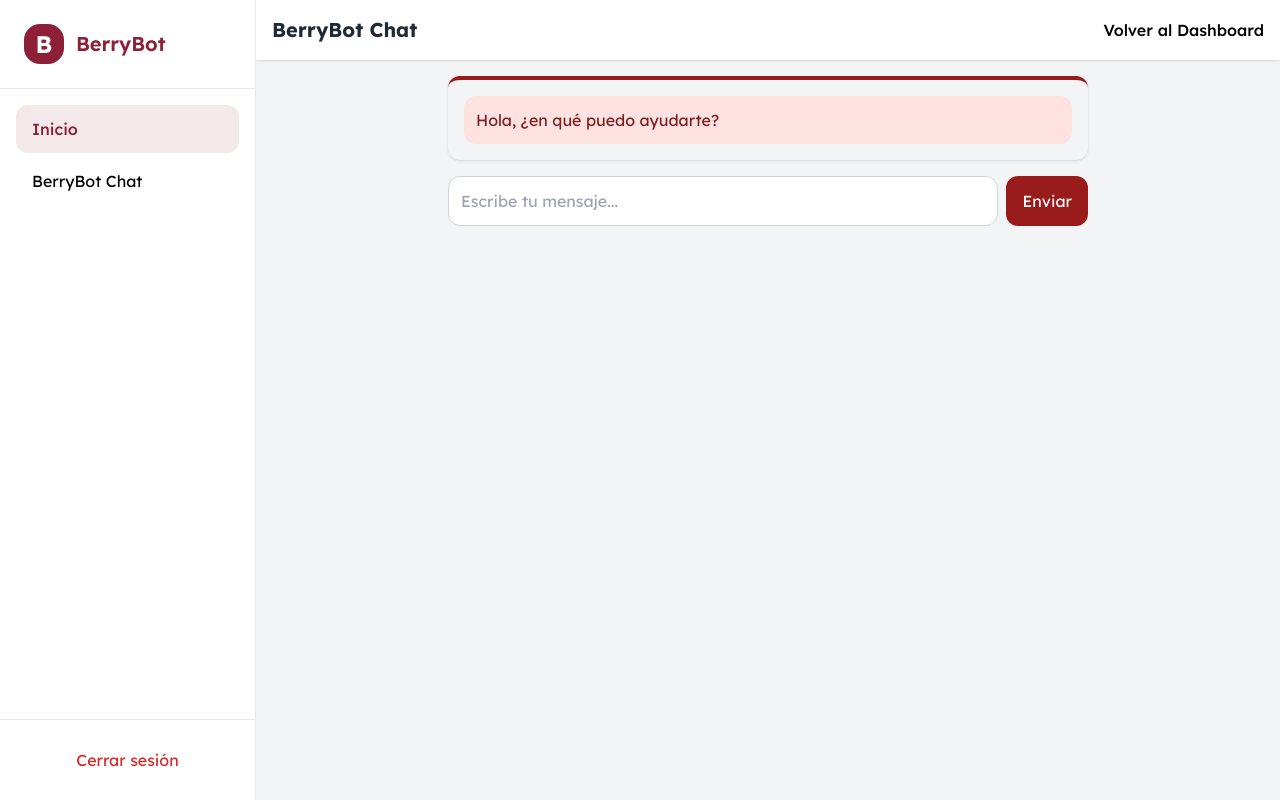
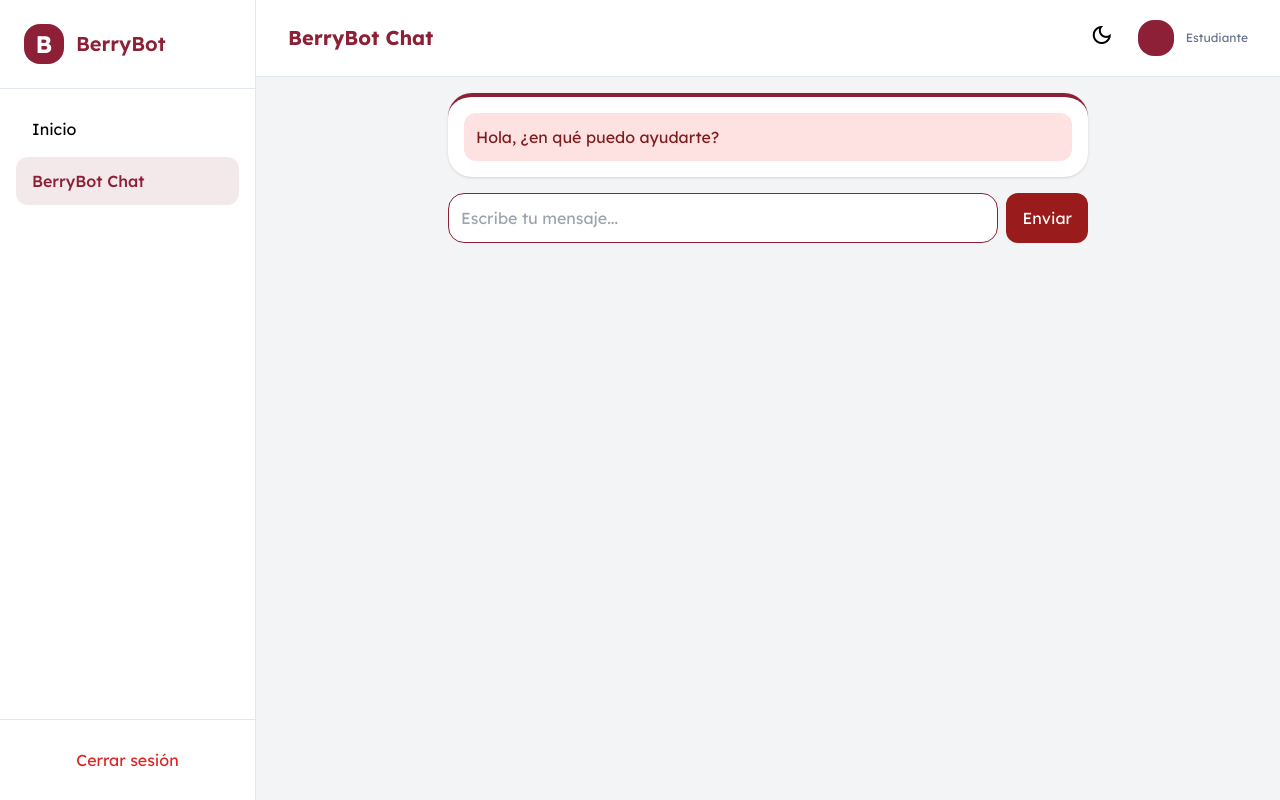
Before and after one commit to NotDrawing/BerryBot, a website: page public/chat.html in a window 1280 px wide. Drawn offline with nearby package versions, Linux system fonts and the light colour scheme.

Commit message:
Modificaciones al modo noche y cambios de color a chatbot

```diff
--- a/public/chat.html
+++ b/public/chat.html
@@ -1,22 +1,27 @@
 <!DOCTYPE html>
-<html lang="es">
+<html lang="es" class="light">
+
 <head>
   <meta charset="UTF-8" />
   <title>BerryBot Chat</title>
 
+  <!-- CSS -->
   <link rel="stylesheet" href="css/styles.css" />
 
+
   <link href="https://fonts.googleapis.com/css2?family=Lexend:wght@400;500;600;700&display=swap" rel="stylesheet">
-
+  <link rel="stylesheet"
+    href="https://fonts.googleapis.com/css2?family=Material+Symbols+Outlined:opsz,wght,FILL,GRAD@20..48,100..700,0..1,-50..200" />
   <link href="dist/output.css" rel="stylesheet">
 </head>
 
-<body class="bg-gray-100 font-[Lexend] flex">
+<body class="bg-gray-100 dark:bg-[#1f1315] text-slate-900 dark:text-white font-[Lexend] flex">
 
   <!-- SIDEBAR -->
-  <div class="w-64 min-h-screen bg-white border-r fixed left-0 top-0 flex flex-col">
+  <div
+    class="w-64 min-h-screen bg-white dark:bg-[#2d1a1e] border-r border-slate-200 dark:border-white/10 fixed left-0 top-0 flex flex-col">
 
-    <div class="p-6 border-b">
+    <div class="p-6 border-b border-slate-200 dark:border-white/10">
       <div class="flex items-center gap-3">
         <div class="w-10 h-10 bg-[#8d2036] rounded-2xl flex items-center justify-center text-white font-bold text-2xl">
           B
@@ -31,19 +36,18 @@
     <nav class="flex-1 p-4 space-y-1">
 
       <a href="dashboard.html"
-         class="block px-4 py-3 rounded-xl bg-[#8d2036]/10 text-[#8d2036] font-medium">
+        class="block px-4 py-3 rounded-xl hover:bg-slate-100 dark:hover:bg-white/5 transition-colors">
         Inicio
       </a>
 
-      <a href="chat.html"
-         class="block px-4 py-3 rounded-xl hover:bg-gray-100">
+      <a href="chat.html" class="block px-4 py-3 rounded-xl bg-[#8d2036]/10 text-[#8d2036] font-medium">
         BerryBot Chat
       </a>
 
     </nav>
 
-    <div class="p-4 border-t">
-      <button class="w-full px-4 py-3 text-red-600 hover:bg-red-50 rounded-xl">
+    <div class="p-4 border-t border-slate-200 dark:border-white/10">
+      <button class="w-full px-4 py-3 text-red-600 hover:bg-red-50 dark:hover:bg-red-950/30 transition-colors">
         Cerrar sesión
       </button>
     </div>
@@ -54,40 +58,44 @@
   <div class="ml-64 flex-1 flex flex-col">
 
     <!-- HEADER -->
-    <header class="bg-white shadow p-4 flex justify-between items-center">
-      <h1 class="text-xl font-bold text-gray-800">
+    <header
+      class="bg-white dark:bg-[#2d1a1e] border-b border-slate-200 dark:border-white/10 px-8 py-5 flex justify-between items-center">
+      <h1 class="text-xl font-bold text-[#8d2036] dark:text-white">
         BerryBot Chat
       </h1>
 
-      <a href="dashboard.html" class="hover:underline font-medium">
-        Volver al Dashboard
-      </a>
+      <div class="flex items-center gap-6">
+        <button onclick="toggleDark()" class="text-2xl">
+          <span id="dark-icon" class="material-symbols-outlined">dark_mode</span>
+        </button>
+
+        <div class="flex items-center gap-3">
+          <div id="hd-avatar"
+            class="w-9 h-9 bg-[#8d2036] text-white rounded-2xl flex items-center justify-center font-bold text-sm">
+          </div>
+          <div>
+            <div id="hd-name" class="font-semibold text-sm"></div>
+            <div class="text-xs text-slate-500 dark:text-slate-400">Estudiante</div>
+          </div>
+        </div>
+      </div>
+
     </header>
 
     <!-- CHAT -->
     <section class="flex flex-col flex-1 max-w-2xl mx-auto w-full p-4">
 
       <!-- MENSAJES -->
-      <div
-        id="chatbot-messages"
-        class="flex-1 overflow-y-auto bg-gray-100 rounded-xl border-t-4 border-red-800 shadow p-4 space-y-3 h-[500px]"
-      >
+      <div id="chatbot-messages"
+        class="flex-1 overflow-y-auto bg-white dark:bg-[#2d1a1e] rounded-3xl border-t-4 border-[#8d2036] shadow p-4 space-y-3 h-[500px]">
       </div>
 
       <!-- INPUT -->
       <div class="mt-4 flex gap-2">
 
-        <input
-          type="text"
-          id="chatbot-input"
-          placeholder="Escribe tu mensaje..."
-          class="flex-1 p-3 rounded-xl border border-gray-300 focus:outline-none focus:ring-2 focus:ring-red-900"
-        />
-
-        <button
-          id="chatbot-send"
-          class="bg-red-800 text-white px-4 rounded-xl hover:bg-red-900 transition"
-        >
+        <input type="text" id="chatbot-input" placeholder="Escribe tu mensaje..."
+          class="flex-1 p-3 rounded-2xl border border-[#8d2036] bg-white dark:bg-[#2d1a1e] dark:text-white outline-none focus:outline-none focus:border-[#8d2036] focus:ring-0 focus:shadow-none" />
+        <button id="chatbot-send" class="bg-red-800 text-white px-4 rounded-xl hover:bg-red-900 transition">
           Enviar
         </button>
 
@@ -97,7 +105,9 @@
 
   </div>
 
+
   <!-- JS -->
+  <script src="js/script.js"></script>
   <script src="js/controllers/chatbotController.js"></script>
 
 </body>
```
